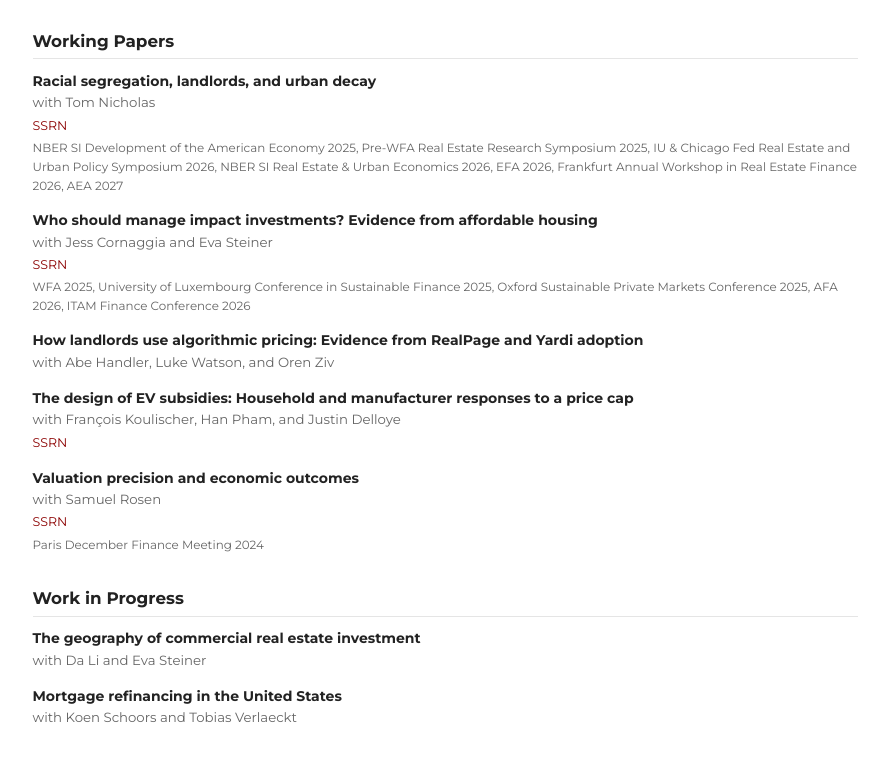
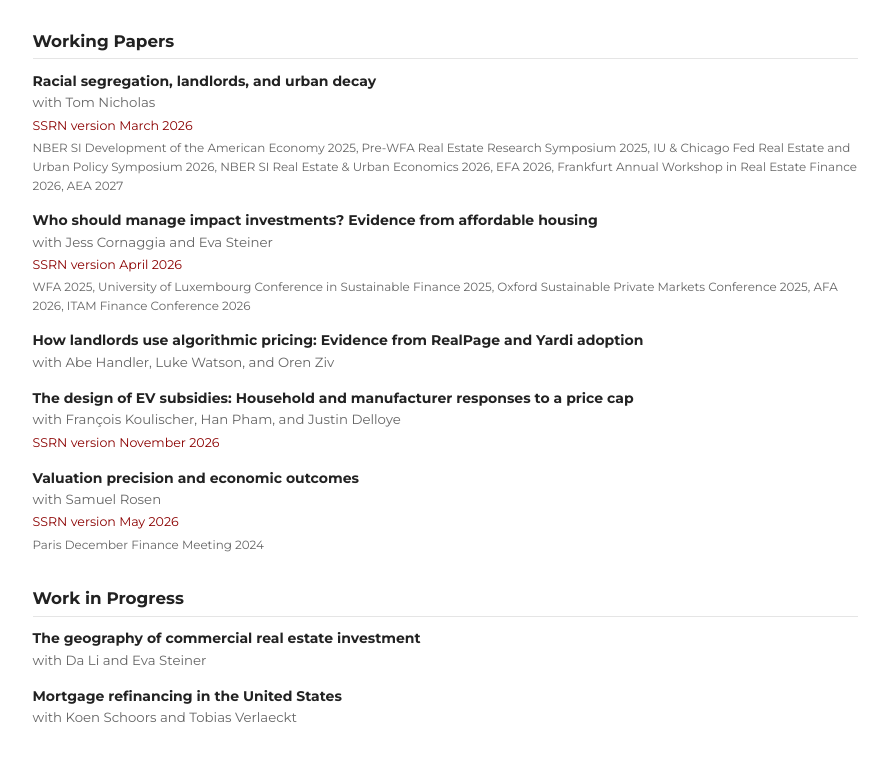
Before and after one commit to christophespaenjers/christophespaenjers.github.io, a plain HTML site: page working-papers.html in a window 1280 px wide. Shown: the part 106-866 px from the top of the page, without its empty margins (195-1084 px from the left). Drawn offline with Linux system fonts and the light colour scheme.

Commit message:
Add SSRN version dates to working paper links
Co-Authored-By: Claude Opus 4.7 <noreply@anthropic.com>

```diff
--- a/working-papers.html
+++ b/working-papers.html
@@ -27,7 +27,7 @@
         <div class="paper-title">Racial segregation, landlords, and urban decay</div>
         <div class="paper-meta">with Tom Nicholas</div>
         <div class="paper-links">
-          <a href="https://papers.ssrn.com/sol3/papers.cfm?abstract_id=5168640">SSRN</a>
+          <a href="https://papers.ssrn.com/sol3/papers.cfm?abstract_id=5168640">SSRN version March 2026</a>
         </div>
         <div class="paper-conferences">NBER SI Development of the American Economy 2025, Pre-WFA Real Estate Research Symposium 2025, IU &amp; Chicago Fed Real Estate and Urban Policy Symposium 2026, NBER SI Real Estate &amp; Urban Economics 2026, EFA 2026, Frankfurt Annual Workshop in Real Estate Finance 2026, AEA 2027</div>
       </li>
@@ -35,7 +35,7 @@
         <div class="paper-title">Who should manage impact investments? Evidence from affordable housing</div>
         <div class="paper-meta">with Jess Cornaggia and Eva Steiner</div>
         <div class="paper-links">
-          <a href="https://papers.ssrn.com/sol3/papers.cfm?abstract_id=4874577">SSRN</a>
+          <a href="https://papers.ssrn.com/sol3/papers.cfm?abstract_id=4874577">SSRN version April 2026</a>
         </div>
         <div class="paper-conferences">WFA 2025, University of Luxembourg Conference in Sustainable Finance 2025, Oxford Sustainable Private Markets Conference 2025, AFA 2026, ITAM Finance Conference 2026</div>
       </li>
@@ -47,14 +47,14 @@
         <div class="paper-title">The design of EV subsidies: Household and manufacturer responses to a price cap</div>
         <div class="paper-meta">with Fran&ccedil;ois Koulischer, Han Pham, and Justin Delloye</div>
         <div class="paper-links">
-          <a href="https://ssrn.com/abstract=7720058">SSRN</a>
+          <a href="https://ssrn.com/abstract=7720058">SSRN version November 2026</a>
         </div>
       </li>
       <li>
         <div class="paper-title">Valuation precision and economic outcomes</div>
         <div class="paper-meta">with Samuel Rosen</div>
         <div class="paper-links">
-          <a href="https://papers.ssrn.com/sol3/papers.cfm?abstract_id=5007093">SSRN</a>
+          <a href="https://papers.ssrn.com/sol3/papers.cfm?abstract_id=5007093">SSRN version May 2026</a>
         </div>
         <div class="paper-conferences">Paris December Finance Meeting 2024</div>
       </li>
```
